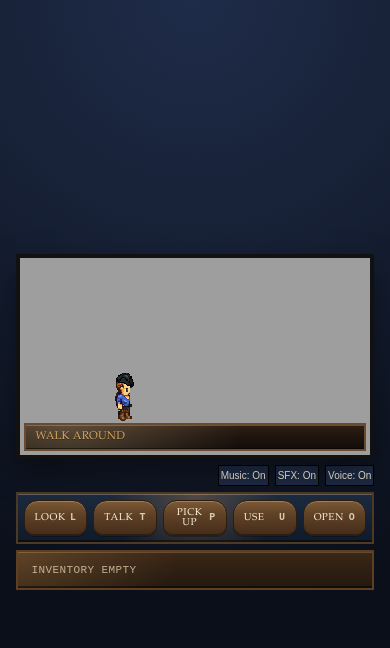
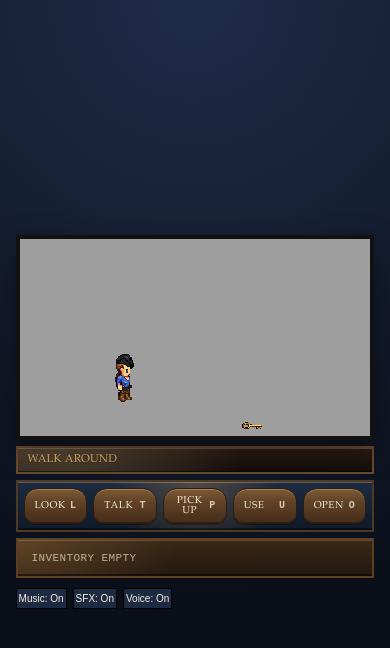
Before and after one commit to rjdestigter/maylay, a website built with Vite: page index.html in a window 390 px wide. Built offline with nearby package versions, Linux system fonts and the light colour scheme.

Commit message:
Rework HUD layout and move audio controls to right rail

```diff
--- a/index.html
+++ b/index.html
@@ -8,29 +8,33 @@
   <body>
     <div id="app">
       <div id="game-shell">
+        <div id="game-layout">
+          <div id="game-main">
             <div id="stage">
               <canvas id="game-canvas" width="320" height="180" aria-label="Game canvas"></canvas>
               <div id="overlay" aria-live="polite">
                 <div id="dialogue-panel" class="hidden">
                   <p id="dialogue-text"></p>
                 </div>
-            <div id="sentence-line">Look around.</div>
               </div>
             </div>
             <div id="ui-bars">
+              <div id="dev-panel" class="hidden">
+                <div id="dev-gui"></div>
+                <pre id="dev-info"></pre>
+                <button id="dev-copy" type="button">Copy room JSON</button>
+              </div>
+              <div id="sentence-line">Look around.</div>
+              <div id="verb-bar"></div>
+              <div id="inventory-bar"></div>
+            </div>
+          </div>
           <div id="audio-bar">
             <button id="audio-unlock" type="button">Enable Audio</button>
             <button id="music-toggle" type="button">Music: Off</button>
             <button id="sfx-toggle" type="button">SFX: Off</button>
             <button id="voice-toggle" type="button">Voice: Off</button>
           </div>
-          <div id="dev-panel" class="hidden">
-            <div id="dev-gui"></div>
-            <pre id="dev-info"></pre>
-            <button id="dev-copy" type="button">Copy room JSON</button>
-          </div>
-          <div id="verb-bar"></div>
-          <div id="inventory-bar"></div>
         </div>
       </div>
     </div>
--- a/src/style.css
+++ b/src/style.css
@@ -23,6 +23,16 @@
 
 #game-shell {
   width: min(92vw, 1080px);
+}
+
+#game-layout {
+  display: grid;
+  grid-template-columns: minmax(0, 1fr) auto;
+  gap: 10px;
+  align-items: start;
+}
+
+#game-main {
   display: flex;
   flex-direction: column;
   gap: 6px;
@@ -63,9 +73,10 @@
 
 #audio-bar {
   display: flex;
-  justify-content: flex-end;
+  flex-direction: column;
   gap: 6px;
-  align-items: center;
+  align-items: stretch;
+  width: 126px;
 }
 
 #audio-unlock {
@@ -304,15 +315,10 @@
 
 #dialogue-panel {
   padding: 10px;
-  order: 1;
 }
 
 #dialogue-panel.hidden {
   display: none;
-}
-
-#sentence-line {
-  order: 2;
 }
 
 #dev-panel {
@@ -397,6 +403,16 @@
 }
 
 @media (max-width: 700px) {
+  #game-layout {
+    grid-template-columns: 1fr;
+  }
+
+  #audio-bar {
+    width: 100%;
+    flex-direction: row;
+    flex-wrap: wrap;
+  }
+
   #overlay {
     gap: 4px;
     padding: 4px;
```
Lines whose indentation alone changed are shown as unchanged.
